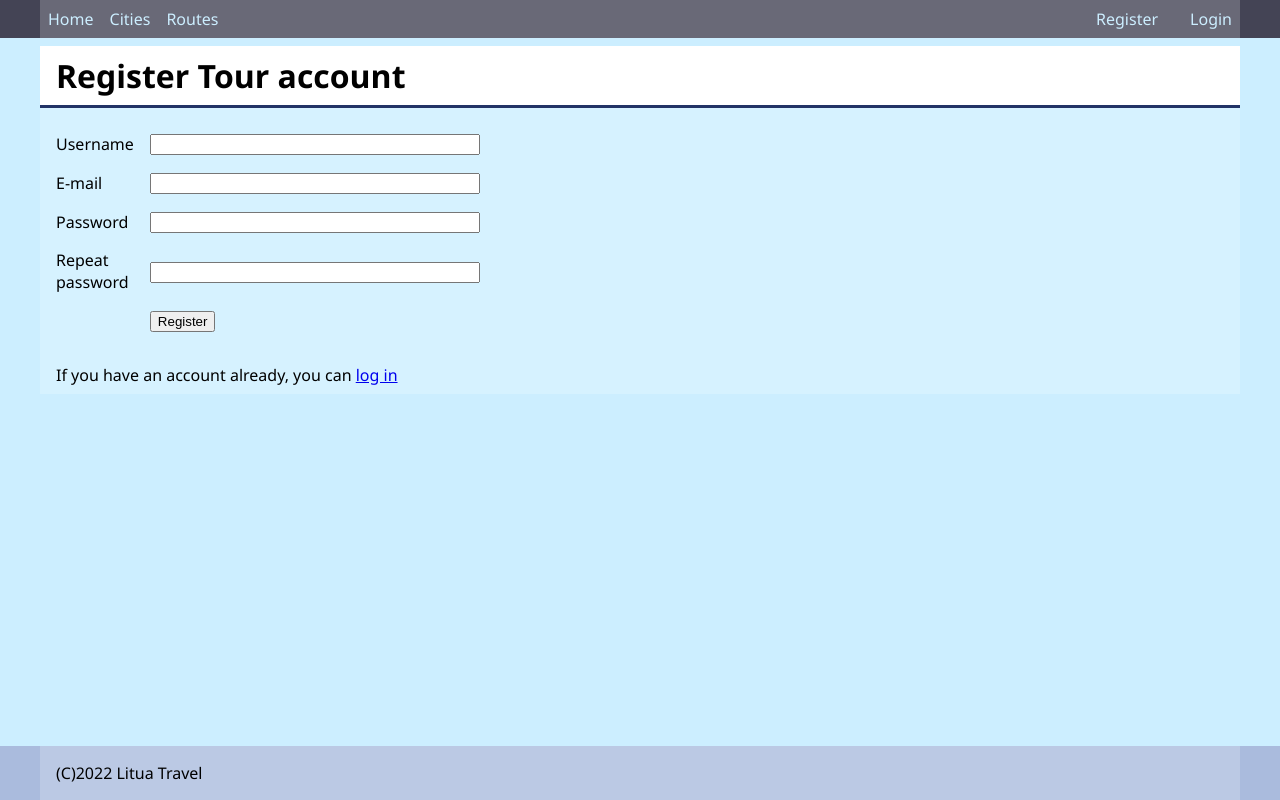
After one commit to Shpokas2022/tour_routes, a Django app: page /user_profile/register/ in a window 1280 px wide. The commit adds this page. Run offline with Django 4.2, Linux system fonts and the light colour scheme.

Commit message:
user registration view: user registration forma; prisijungimas

```diff
--- a/tour_routes/tour/static/tour/css/base.css
+++ b/tour_routes/tour/static/tour/css/base.css
@@ -81,6 +81,34 @@ table {
     margin: 0.5rem 1rem;
 }
 
+.table-grid-cell {
+    display: inline-block;
+    align-self: stretch;
+    justify-self: stretch;
+    background-color: #fff;
+    padding: 0.5;
+    border-bottom: 1px solid #999;
+}
+.table-grid {
+    display: grid;
+    padding: 0.5rem;
+}
+
+.form-grid {
+    grid-template-columns: 0.25fr 3fr;
+}
+
+.form-grid div {
+    display: inline-block;
+    padding: 0.5rem;
+    align-self: center;
+    justify-self: stretch;
+}
+
+.form-grid input {
+    width: 30%;
+}
+
 .form-error {
     border: 3px solid #900;
     background-color: #f99;
@@ -93,6 +121,23 @@ ul.sight_list{
     flex-direction: row;
     flex-wrap: wrap;
     gap: 1rem;
+}
+
+.alert {
+    padding: 0.5rem;
+    border: 3px solid #999;
+}
+
+.alert-success {
+    background-color: #9f9;
+    color: #070;
+    border-color: #070;
+}
+
+.alert-error {
+    background-color: #f99;
+    color: #900;
+    border-color: #900;
 }
 
 li.sight {
--- a/tour_routes/tour/templates/tour/base.html
+++ b/tour_routes/tour/templates/tour/base.html
@@ -23,17 +23,23 @@
                     {% if user.is_superuser or user_is_staff %}
                         <a href="{% url 'admin:index' %}">Admin</a>
                     {% endif %}
-                    <a href="{% url 'logout' %}">Atsijungti</a>
+                    <a href="{% url 'logout' %}">Logout</a>
                 {% else %}
+                <a href="{% url 'register' %}">Register</a>
                         <span></span>
     {#Jei esi puslapyje ir paskui nori prisijungti, tai ?next={{ request.path }} logika prisijungus gražins į tą patį puslapį #}
-                        <a href="{% url 'login' %}{% if request.path != '/account/logout' %}?next={{ request.path }}{% endif %}">Prisijungti</a>
+                        <a href="{% url 'login' %}{% if request.path != '/account/logout' %}?next={{ request.path }}{% endif %}">Login</a>
                 {% endif %}
             {% endblock nav %}
         </div>
     </header>
     <main>
         <div class="container">
+            {% if messages %}
+                {% for message in messages %}
+                    <div class="alert alert-{{ message.tags }}">{{ message }}</div>
+                {% endfor %}
+            {% endif %}
             {% block content %}
             {% comment %} <ul>
                 {% for m in menu %}
--- /dev/null
+++ b/tour_routes/user_profile/templates/user_profile/register.html
@@ -0,0 +1,25 @@
+{% extends 'tour/base.html' %}
+{% block title %}Register account{% endblock title %}
+{% block content %}
+<h1>Register Tour account</h1>
+
+
+<form action="" method="post">
+    {% csrf_token %}
+    <div class="table-grid form-grid">
+        <div><label for="username">Username</label></div>
+        <div><input type="text" name="username" value="{{ request.POST.username }}"></div>
+        <div><label for="email">E-mail</label></div>
+        <div><input type="text" name="email" value="{{ request.POST.email }}"></div>
+        <div><label for="password">Password</label></div>
+        <div><input type="password" name="password"></div>
+        <div><label for="password2">Repeat password</label></div>
+        <div><input type="password" name="password2"></div>
+        <div></div>
+        <div><button type="submit">Register</button></div>
+    </div>
+
+</form>
+
+<p>If you have an account already, you can <a href="{% url 'login' %}">log in </a></p>
+{% endblock content %}
--- a/tour_routes/user_profile/urls.py
+++ b/tour_routes/user_profile/urls.py
@@ -1,5 +1,6 @@
 from django.urls import path
+from . import views
 
 urlpatterns = [
-
+    path('register/', views.register, name='register'),
 ]
--- a/tour_routes/user_profile/views.py
+++ b/tour_routes/user_profile/views.py
@@ -1,3 +1,40 @@
-from django.shortcuts import render
+from django.shortcuts import render, redirect
+from django.contrib.auth import get_user_model
+from django.views.decorators.csrf import csrf_protect
+from django.contrib import messages
+from django.core.validators import validate_email
 
-# Create your views here.
+User = get_user_model()
+
+@csrf_protect
+def register(request):
+    # susirenkame kintamuosius iš savo formos
+    if request.method == "POST":
+        username = request.POST.get('username')
+        email = request.POST.get('email')
+        password = request.POST.get('password')
+        password2 = request.POST.get('password2')
+        # Tikimės, kad klaidų nėra ir kintamąjam priskytiame reikšmę False, t.y. klaidos nėra
+        error = False
+        # darom tikrinimą username simbolių skaičių. Jei simbolių <5, išmes klaidą
+        if not username or len(username) < 4 or User.objects.filter(username=username).first():
+            messages.error(request, 'User not entered or user name already exists or user name less then 5 simbols.')
+            error = True
+        if not email or User.objects.filter(email=email).first():
+            messages.error(request, 'Email not entered or user with this e-mail already exists.')
+            error = True
+        else:
+            try:
+                validate_email(email)
+            except:
+                messages.error(request, 'Invalid email.')
+                error = True
+        if not password or not password2 or password != password2:
+            messages.error(request, "Password not entered, or not match.")
+            error = True
+        if not error:
+            User.objects.create_user(username=username, email=email, password=password)
+            messages.success(request, 'User registration successful. You can log in now.')
+            return redirect('login')
+
+    return render(request, 'user_profile/register.html')
```
Also changed, not shown: tour_routes/tour/views.py (+5 -2 lines).
